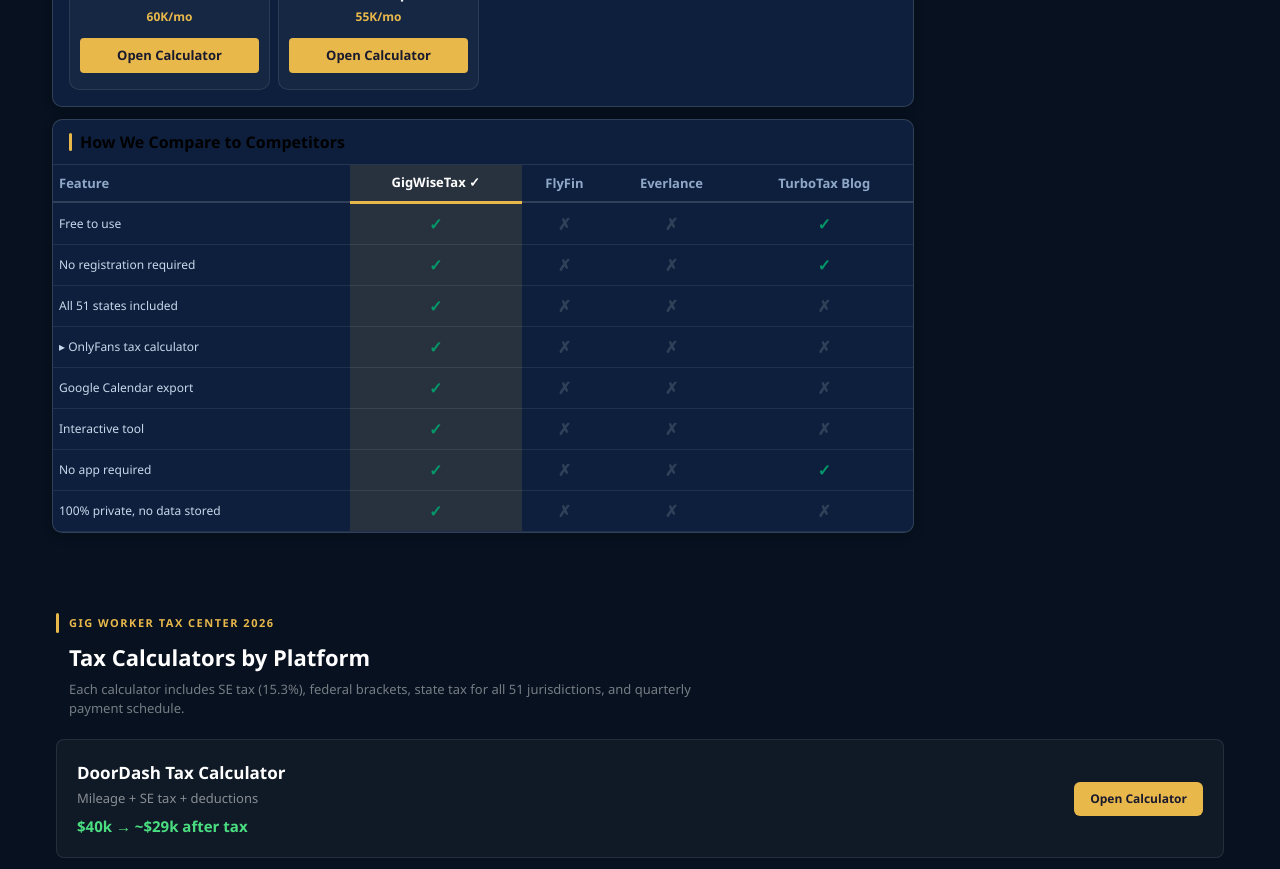
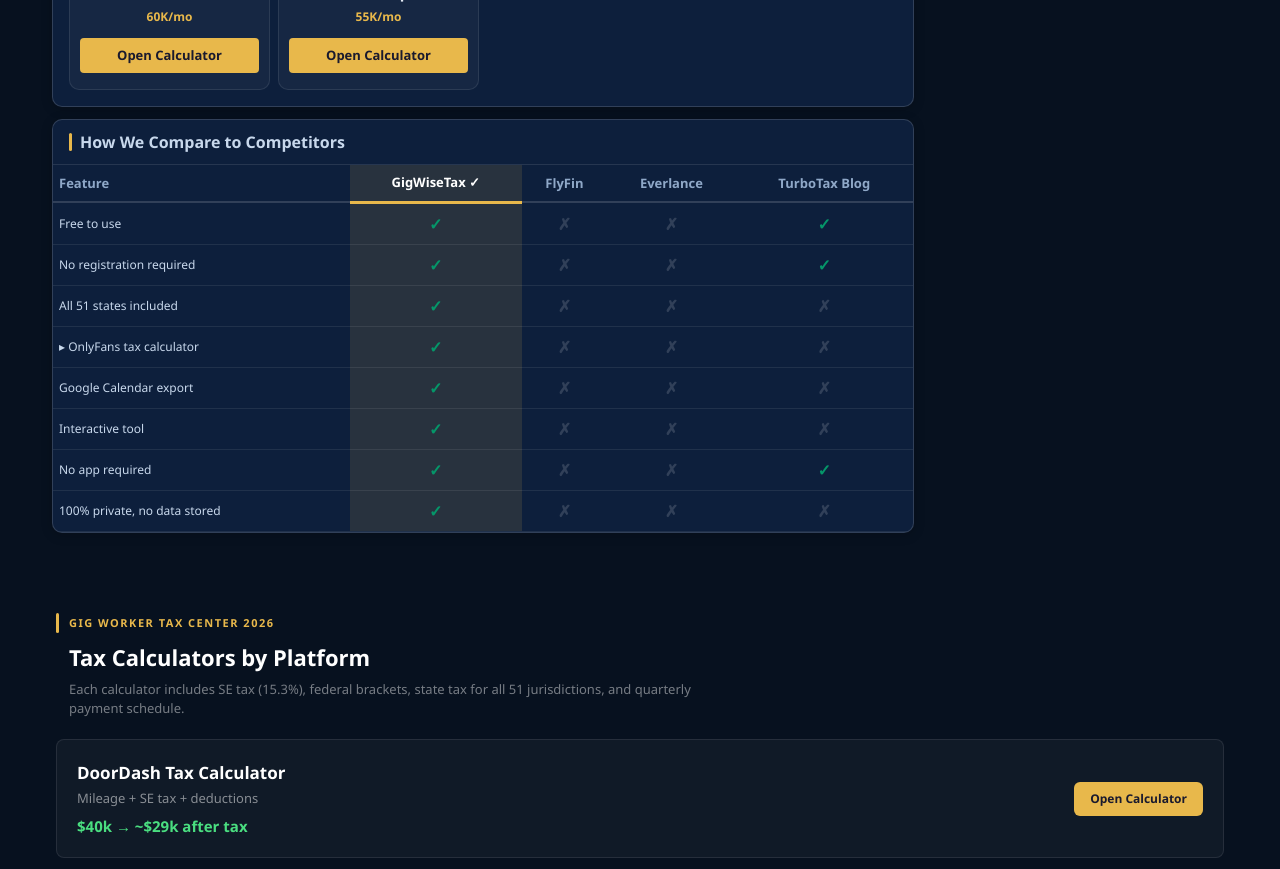
Before and after one commit to devqrcraft-ui/gigwisetax, a Next.js app: page / in a window 1280 px wide. Shown: the part 1940-2809 px from the top of the page. Built offline with nearby package versions, Linux system fonts and the light colour scheme.

Commit message:
fix: add color to Compare span for accessibility contrast

```diff
--- a/app/home-client.tsx
+++ b/app/home-client.tsx
@@ -526,7 +526,7 @@ export default function HomeClient() {
               <div style={card}>
                 <div style={{ padding: '10px 16px', borderBottom: '1px solid rgba(255,255,255,0.1)', display: 'flex', alignItems: 'center', gap: 8 }}>
                   <div style={accent}/>
-                  <span style={{ fontWeight: 700, fontSize: 16 }}> How We Compare to Competitors</span>
+                  <span style={{ fontWeight: 700, fontSize: 16, color: '#C8D8EC' }}> How We Compare to Competitors</span>
                 </div>
                 <div style={{ overflowX: 'auto' as const }}>
                   <div style={{overflowX:'auto',WebkitOverflowScrolling:'touch'}}><div style={{overflowX:'auto',WebkitOverflowScrolling:'touch',width:'100%'}}><table style={{ width: '100%', minWidth: 480, borderCollapse: 'collapse' as const }}>
```
